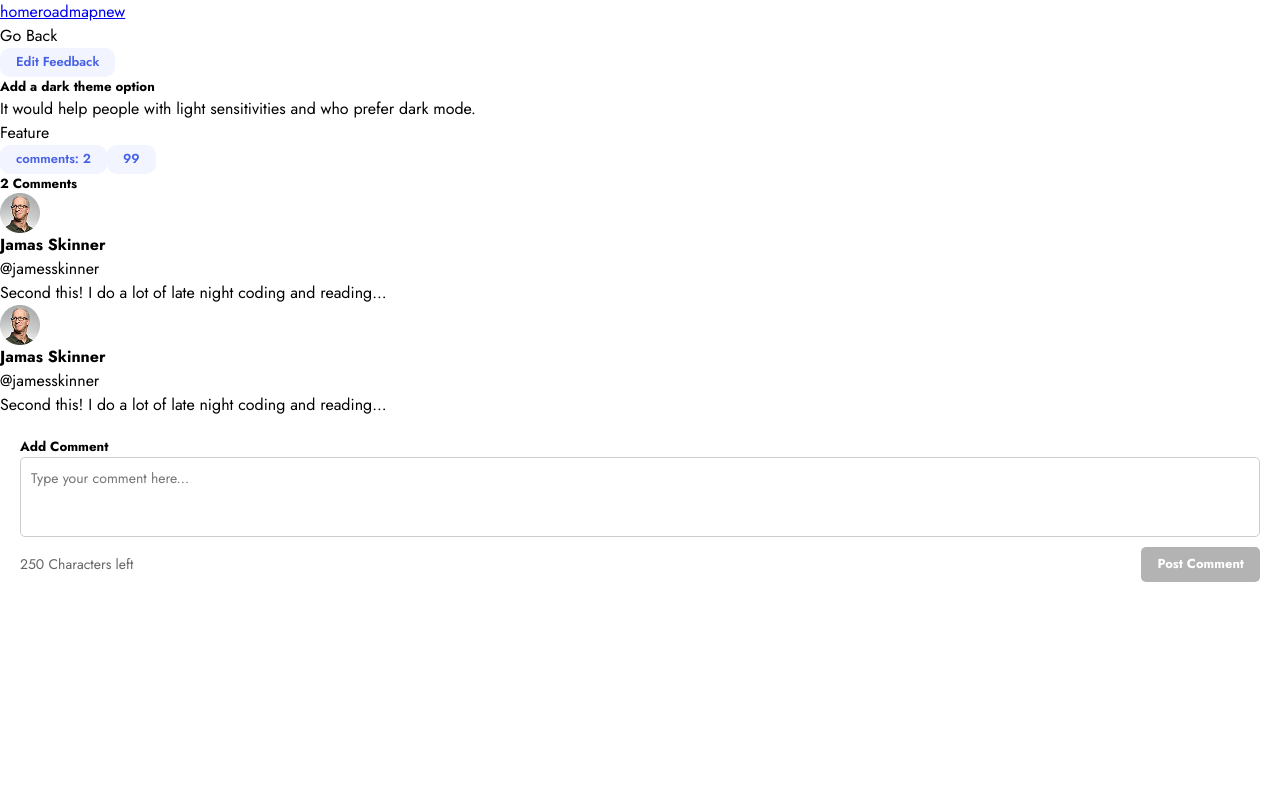
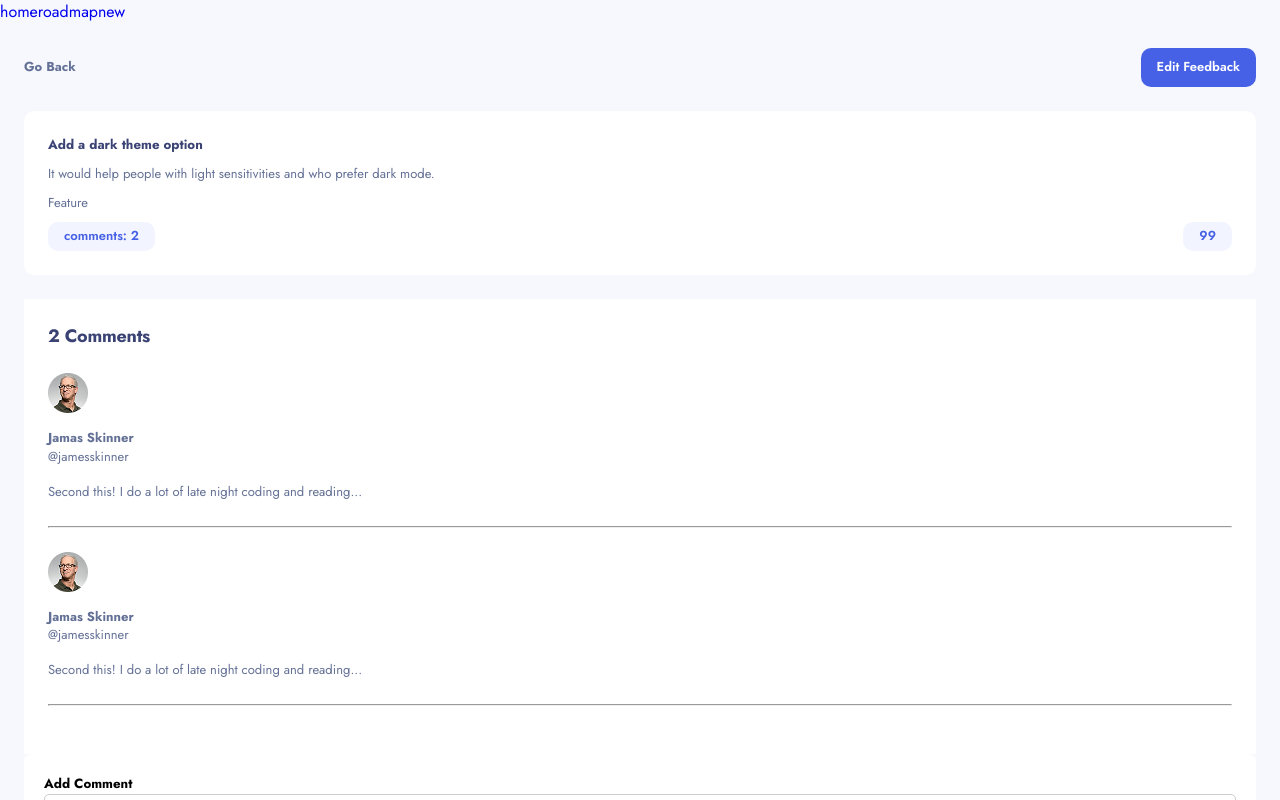
Before and after one commit to acunmedyaakademi/gaye-buse-omer-akif-product-feedback-app, a React (Vite) app: page / in a window 1280 px wide. Both pictures are taken after a click on the element "Add a dark theme option". Shown: the top 800 px of the page. Built offline with nearby package versions, Linux system fonts and the light colour scheme.

Commit message:
anasayfa ve detay sayfası için düzenleme yapildi

```diff
--- a/src/App.css
+++ b/src/App.css
@@ -12,6 +12,106 @@
     padding-block: 27px;
     cursor: pointer;
   }
+}
+
+.feedbackList {
+  padding-inline: 24px;
+  margin-top: 32px;
+}
+
+.feedback {
+  padding: 24px;
+  background-color: white;
+  margin-bottom: 16px;
+  border-radius: 10px;
+}
+
+.feedback h5 {
+  color: rgba(58, 67, 116, 1);
+  font-weight: 700;
+  font-size: 13px;
+  line-height: 18.79px;
+  letter-spacing: -0.18px;
+}
+
+.feedback p {
+  margin-block: 8px;
+}
+
+.button-flex {
+  display: flex;
+  align-items: center;
+  justify-content: space-between;
+}
+
+.detailPage {
+  padding: 24px;
+}
+
+.detailPageHeader {
+  display: flex;
+  align-items: center;
+  justify-content: space-between;
+}
+
+.goBack {
+  color: rgba(100, 113, 150, 1);
+  font-weight: 700;
+  font-size: 13px;
+  line-height: 18.79px;
+  letter-spacing: 0px;
+}
+
+.editBtn {
+  background-color: rgba(70, 97, 230, 1);
+  color: white;
+  padding: 10px 16px;
+}
+
+.detailPageFeedback {
+  background-color: white;
+  margin-block: 24px;
+  padding: 24px;
+  border-radius: 10px;
+
+  h5 {
+    color: rgba(58, 67, 116, 1);
+
+  }
+
+  p {
+    color: rgba(100, 113, 150, 1);
+    font-weight: 400;
+    font-size: 13px;
+    line-height: 18.79px;
+    letter-spacing: 0px;
+    margin-block: 10px;
+  }
+}
+
+
+.commentsSection {
+  padding: 24px;
+  background-color: white;
+}
+
+.commentsSection h5 {
+  color:rgba(58, 67, 116, 1);
+  font-weight: 700;
+  font-size: 18px;
+  line-height: 26.01px;
+  letter-spacing: -0.25px;
+  margin-bottom: 24px;
+}
+
+.commentsList p {
+  color: rgba(100, 113, 150, 1);
+  margin-top: 16px;
+  font-weight: 400;
+  font-size: 13px;
+  line-height: 18.79px;
+  letter-spacing: 0px;
+
 }
 
 .headerText {
--- a/src/components/FeedbackDetail.jsx
+++ b/src/components/FeedbackDetail.jsx
@@ -70,8 +70,10 @@ export default function FeedbackDetail() {
         <h5>{feedback.title}</h5>
         <p>{feedback.description}</p>
         <p>{feedback.category}</p>
+        <div className="button-flex">
         <button>comments: {feedback.comments.length}</button>
         <button>{feedback.upvotes}</button>
+        </div>
       </div>
 
       <div className="commentsSection">
@@ -82,6 +84,7 @@ export default function FeedbackDetail() {
               <img src={`images/${comment.username}.png`} alt="" />
               <p className="commentAuthor"><strong>{comment.author}</strong> <span>{comment.username}</span></p>
               <p>{comment.content}</p>
+              <hr />
             </li>
           ))}
         </ul>
--- a/src/components/Suggestions.jsx
+++ b/src/components/Suggestions.jsx
@@ -96,11 +96,13 @@ export default function Suggestions() {
             </h5>
             <p>{x.description}</p>
             <p>{x.category}</p>
+            <div className="button-flex">
             <button>comments: {x.comments.length}</button>
             <button className="upvote-section" onClick = {() => handleUpvotes(x.id)}>
               <img src="/svg/upvote-icon.svg" alt="" />
               <p>{x.upvotes}</p>
             </button>
+            </div>
           </li>
         ))}
       </ul>
--- a/src/reset.css
+++ b/src/reset.css
@@ -6,6 +6,7 @@
 /* 2. Remove default margin */
 * {
   margin: 0;
+  padding: 0;
   transition: all 0.3s ease-in-out;
 }
 
@@ -14,7 +15,8 @@ body {
   line-height: 1.5;
   /* 4. Improve text rendering */
   -webkit-font-smoothing: antialiased;
-  font-family: 'Jost';
+  font-family: 'Jost', sans-serif;
+  background-color: rgba(247, 248, 253, 1);
 }
 
 /* 5. Improve media defaults */
@@ -53,3 +55,21 @@ html, body {
   margin: 0;
   padding: 0;
 }
+
+ul,ol {
+  list-style: none;
+}
+
+a {
+  text-decoration: none;
+}
+
+button {
+  cursor: pointer;
+}
+
+hr {
+  color:rgba(140, 146, 179, 1);
+  padding-inline: 24px;
+  margin-block: 24px;
+}
```
